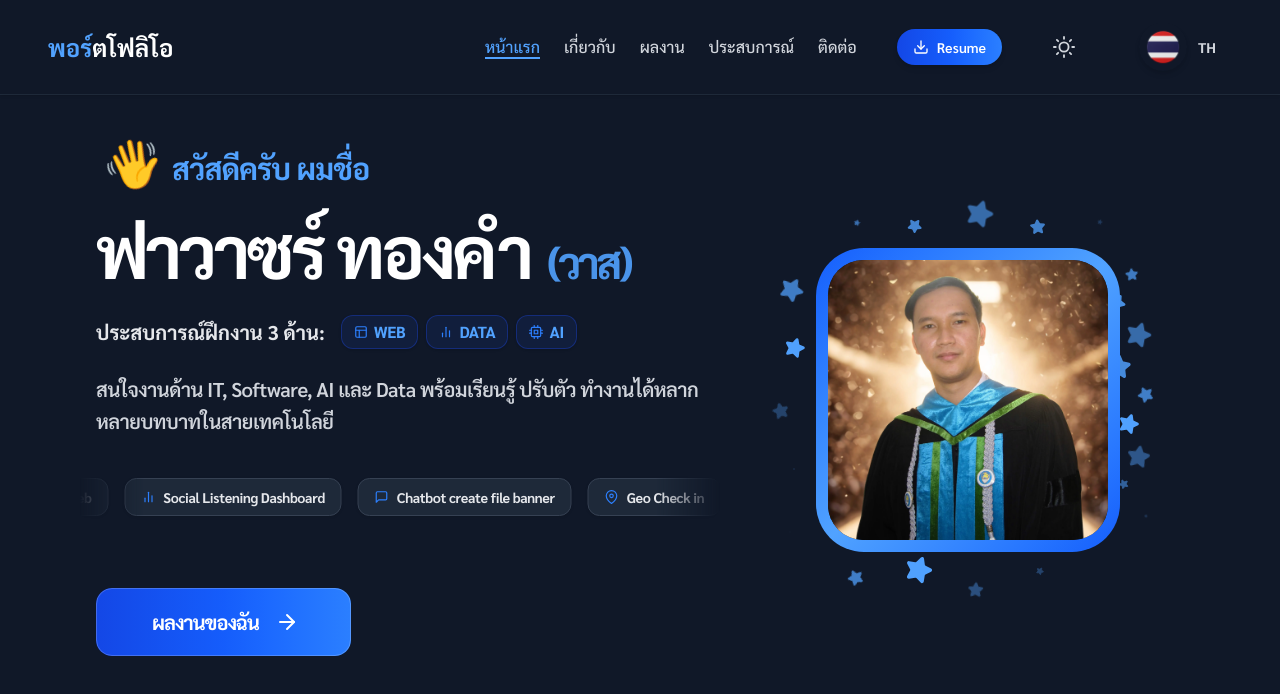
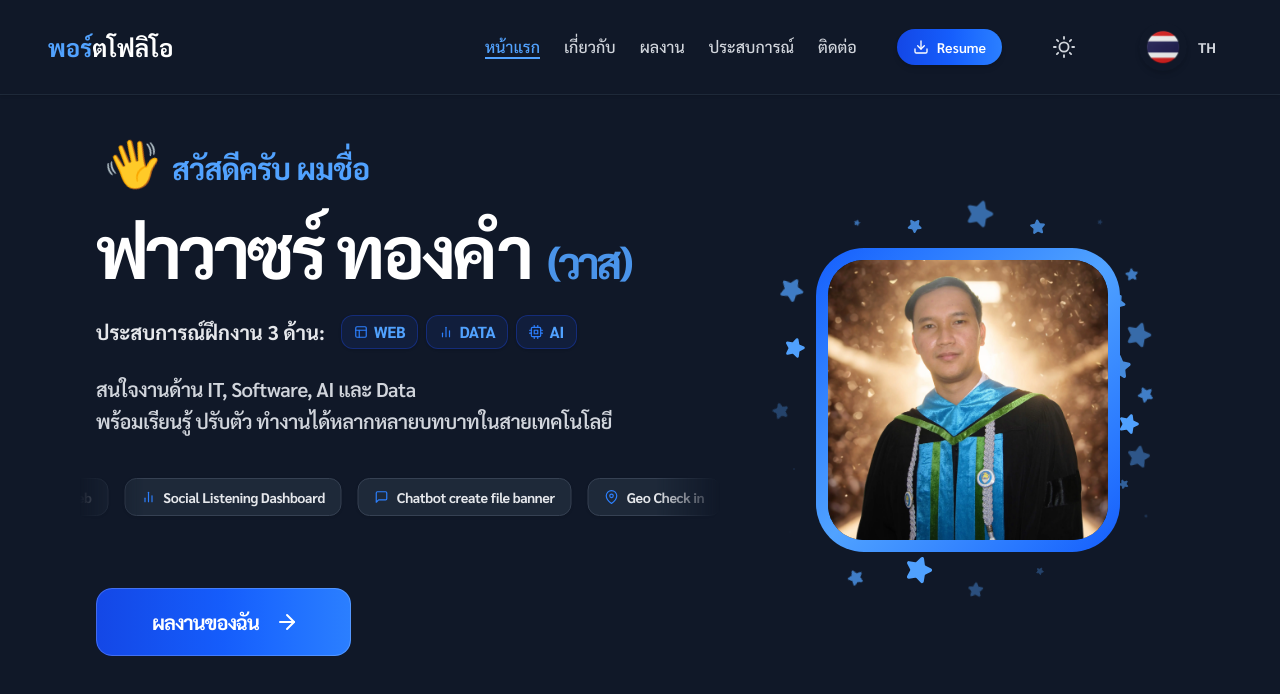
Before and after one commit to Fawas1997/Portfolio, a React (Vite) app: page / in a window 1280 px wide. Shown: the top 694 px of the page. Built offline with nearby package versions, Linux system fonts and the light colour scheme.

Commit message:
fix(typography): adjusted thai line wrapping in Hero, About and Projects components

```diff
--- a/components/About.tsx
+++ b/components/About.tsx
@@ -191,7 +191,7 @@ const About: React.FC = () => {
                  <h3 className="text-3xl md:text-4xl font-bold text-blue-600 dark:text-blue-400 mb-6">
                    {t.greeting}
                  </h3>
-                 <div className="text-lg text-gray-700 dark:text-gray-300 leading-relaxed max-w-2xl mx-auto lg:mx-0 space-y-4 md:space-y-6">
+                 <div className="text-lg text-gray-700 dark:text-gray-300 leading-relaxed max-w-2xl mx-auto lg:mx-0 space-y-4 md:space-y-6 whitespace-pre-line">
                    <p>
                      {t.bio1}
                    </p>
--- a/components/Hero.tsx
+++ b/components/Hero.tsx
@@ -148,7 +148,7 @@ const Hero: React.FC<HeroProps> = ({ scrollContainerRef }) => {
 
               <motion.p
                 variants={itemVariants}
-                className="text-sm md:text-xl text-gray-700 dark:text-gray-300 max-w-2xl leading-relaxed mx-auto lg:mx-0 font-semibold tracking-tight"
+                className="text-sm md:text-xl text-gray-700 dark:text-gray-300 max-w-2xl leading-relaxed mx-auto lg:mx-0 font-semibold tracking-tight whitespace-pre-line"
               >
                 {t.description}
               </motion.p>
--- a/components/Projects.tsx
+++ b/components/Projects.tsx
@@ -471,7 +471,7 @@ const Projects: React.FC = () => {
           <div className="text-center mb-16 md:mb-24">
             <h2 className="text-4xl md:text-5xl font-black text-gray-900 dark:text-white mb-6">{t.title}</h2>
             <div className="w-24 h-1.5 bg-blue-600 mx-auto rounded-full"></div>
-            <p className="mt-8 text-lg text-gray-600 dark:text-gray-400 max-w-2xl mx-auto font-medium">
+            <p className="mt-8 text-lg text-gray-600 dark:text-gray-400 max-w-2xl mx-auto font-medium whitespace-pre-line">
               {t.subtitle}
             </p>
           </div>
--- a/translations.ts
+++ b/translations.ts
@@ -14,14 +14,14 @@ export const translations = {
       name: 'ฟาวาซร์ ทองคำ',
       nickname: '(วาส)',
       internshipExp: 'ประสบการณ์ฝึกงาน 3 ด้าน:',
-      description: 'สนใจงานด้าน IT, Software, AI และ Data พร้อมเรียนรู้ ปรับตัว ทำงานได้หลากหลายบทบาทในสายเทคโนโลยี',
+      description: 'สนใจงานด้าน IT, Software, AI และ Data\nพร้อมเรียนรู้ ปรับตัว ทำงานได้หลากหลายบทบาทในสายเทคโนโลยี',
       myWork: 'ผลงานของฉัน'
     },
     about: {
       title: 'เกี่ยวกับฉัน',
       greeting: 'สวัสดีครับ',
-      bio1: 'ผมเป็นนักศึกษาจบใหม่จากหลักสูตรปริญญาตรี 4 ปี (เรียน 2 ปี และฝึกงาน 2 ปี) ทำให้มีทั้งพื้นฐานทฤษฎีและประสบการณ์ลงมือทำจริง',
-      bio2: 'สนใจงานด้าน IT และเทคโนโลยีดิจิทัล โดยมีพื้นฐานด้าน Web, Data และ AI จากการทำโปรเจกต์และการฝึกงาน',
+      bio1: 'ผมเป็นนักศึกษาจบใหม่จากหลักสูตรปริญญาตรี 4 ปี (เรียน 2 ปี และฝึกงาน 2 ปี)\nทำให้มีทั้งพื้นฐานทฤษฎีและประสบการณ์ลงมือทำจริง',
+      bio2: 'สนใจงานด้าน IT และเทคโนโลยีดิจิทัล โดยมีพื้นฐานด้าน Web, Data และ AI\nจากการทำโปรเจกต์และการฝึกงาน',
       bio3: 'ผมมุ่งเน้นการพัฒนาทักษะอย่างต่อเนื่อง พร้อมเรียนรู้เครื่องมือและเทคโนโลยีใหม่ ๆ และสามารถนำความรู้ไปประยุกต์ใช้ในการทำงานจริงได้',
       education: 'การศึกษา (2564 - 2568)',
       honors: 'เกียรตินิยม อันดับ 2',
@@ -34,7 +34,7 @@ export const translations = {
     },
     projects: {
       title: 'ผลงานของฉัน',
-      subtitle: 'โปรเจกต์จากการฝึกงานและประสบการณ์จริง ครอบคลุมทั้งด้าน Web Development, Data Analysis และ Chatbot Automation',
+      subtitle: 'โปรเจกต์จากการฝึกงานและประสบการณ์จริง ครอบคลุมทั้งด้าน\nWeb Development, Data Analysis และ Chatbot Automation',
       viewDetails: 'คลิกดูรายละเอียดโปรเจกต์',
       role: 'บทบาทของฉัน',
       problemGoal: 'ปัญหาและเป้าหมาย',
```
